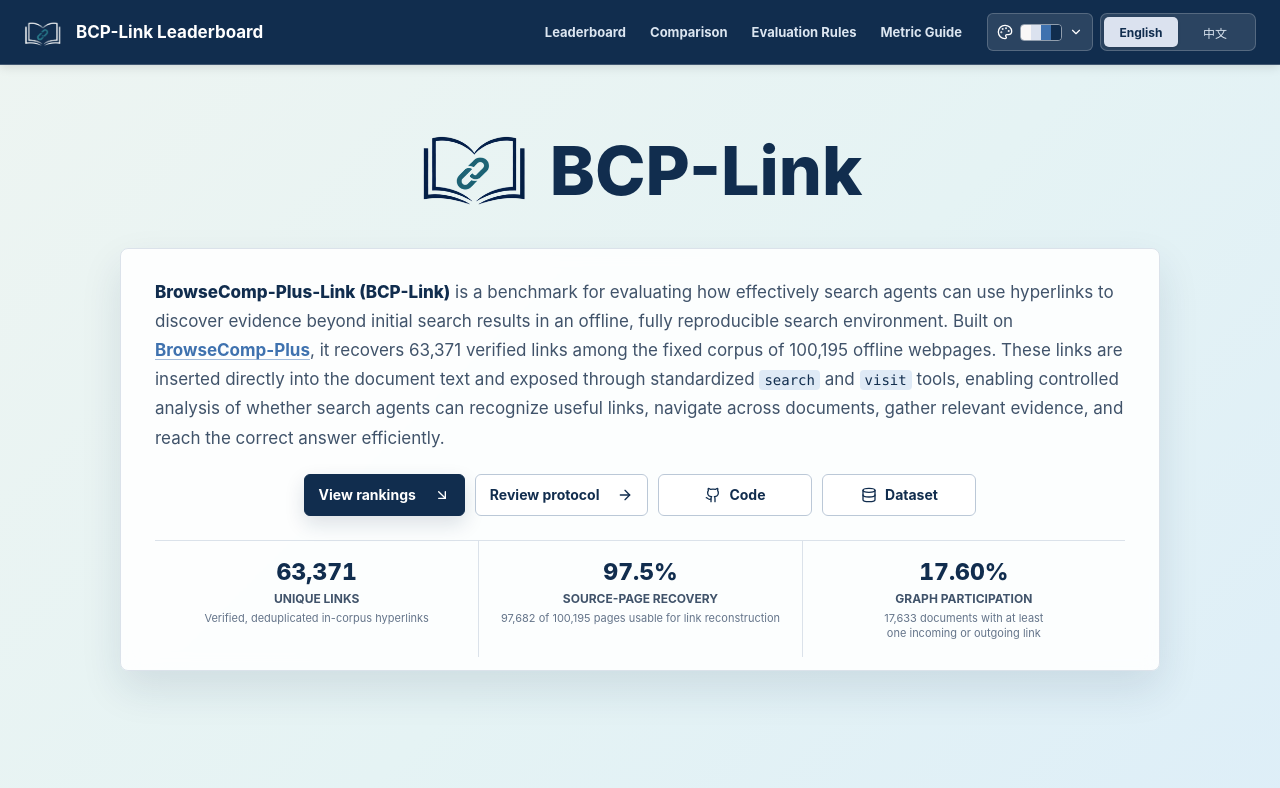
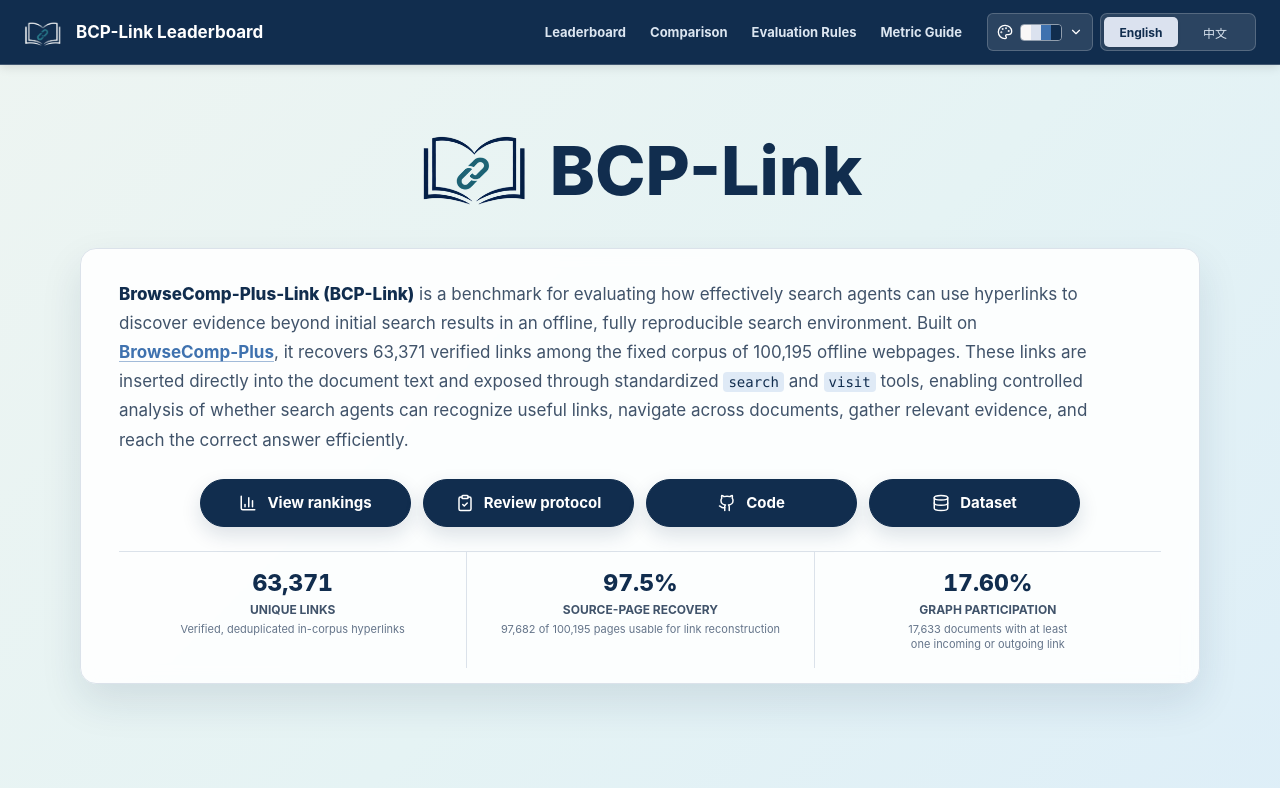
Before and after one commit to ml-stat-Sustech/bcp-link-leaderboard, a React (Vite) app: page / in a window 1280 px wide. Shown: the top 788 px of the page. Built offline with nearby package versions, Linux system fonts and the light colour scheme.

Commit message:
Refine leaderboard intro actions

```diff
--- a/src/App.tsx
+++ b/src/App.tsx
@@ -10,13 +10,12 @@ import {
 import {
   AlertTriangle,
   ArrowDown,
-  ArrowDownRight,
-  ArrowRight,
   ArrowUp,
   ArrowUpDown,
   BarChart3,
   Check,
   ChevronDown,
+  ClipboardCheck,
   Database,
   Github,
   Info,
@@ -1337,10 +1336,10 @@ export function LeaderboardApp({ csvText = resultsCsv }: LeaderboardAppProps) {
                 </p>
                 <div className="intro-actions">
                   <a className="intro-action intro-action-primary" href="#leaderboard">
-                    {copy.intro.rankingsAction} <ArrowDownRight aria-hidden="true" />
+                    <BarChart3 aria-hidden="true" /> <span>{copy.intro.rankingsAction}</span>
                   </a>
                   <a className="intro-action intro-action-secondary" href="#rules">
-                    {copy.intro.protocolAction} <ArrowRight aria-hidden="true" />
+                    <ClipboardCheck aria-hidden="true" /> <span>{copy.intro.protocolAction}</span>
                   </a>
                   <a
                     className="intro-action intro-action-resource"
--- a/src/styles.css
+++ b/src/styles.css
@@ -651,12 +651,12 @@ dd {
 }
 
 .intro-body {
-  max-width: 1040px;
+  max-width: 1120px;
   margin: 34px auto 0;
-  padding: 29px 34px 13px;
+  padding: 31px 38px 15px;
   background: var(--raised-bg);
   border: 1px solid var(--border);
-  border-radius: 8px;
+  border-radius: 16px;
   box-shadow: var(--raised-shadow);
   backdrop-filter: blur(8px);
   -webkit-backdrop-filter: blur(8px);
@@ -695,58 +695,46 @@ dd {
 }
 
 .intro-actions {
-  display: flex;
+  width: min(100%, 880px);
+  display: grid;
+  grid-template-columns: repeat(4, minmax(0, 1fr));
+  align-items: center;
+  gap: 12px;
+  margin: 24px auto 0;
+}
+
+.intro-action {
+  min-width: 0;
+  height: 48px;
+  display: inline-flex;
   align-items: center;
   justify-content: center;
-  flex-wrap: wrap;
   gap: 10px;
-  margin-top: 21px;
-}
-
-.intro-action {
-  min-width: 154px;
-  height: 42px;
-  display: inline-flex;
-  align-items: center;
-  justify-content: space-between;
-  gap: 18px;
-  padding: 0 14px;
-  border: 1px solid var(--border-strong);
-  border-radius: 6px;
-  font-size: 14px;
+  padding: 0 20px;
+  color: var(--primary-contrast);
+  background: var(--primary-strong);
+  border: 1px solid var(--primary-strong);
+  border-radius: 999px;
+  box-shadow: 0 8px 20px color-mix(in srgb, var(--primary-strong) 14%, transparent);
+  font-size: 15px;
   font-weight: 740;
   text-decoration: none;
-  transition: transform 140ms ease, border-color 140ms ease, box-shadow 140ms ease;
+  white-space: nowrap;
+  transition: transform 140ms ease, background-color 140ms ease, box-shadow 140ms ease;
 }
 
 .intro-action svg {
-  width: 16px;
-  height: 16px;
-}
-
-.intro-action-primary {
-  color: var(--primary-contrast);
-  background: var(--primary-strong);
-  border-color: var(--primary-strong);
-  box-shadow: 0 8px 20px color-mix(in srgb, var(--primary-strong) 14%, transparent);
-}
-
-.intro-action-secondary {
-  color: var(--text);
-  background: color-mix(in srgb, var(--surface) 82%, transparent);
-}
-
-.intro-action-resource {
-  justify-content: center;
-  gap: 8px;
-  color: var(--text);
-  background: color-mix(in srgb, var(--surface) 82%, transparent);
+  width: 18px;
+  height: 18px;
+  flex: 0 0 auto;
+  color: currentColor;
 }
 
 @media (hover: hover) and (pointer: fine) {
   .intro-action:not(:disabled):hover {
     transform: translateY(-2px);
-    border-color: var(--primary);
+    background: color-mix(in srgb, var(--primary-strong) 90%, var(--primary));
+    box-shadow: 0 11px 24px color-mix(in srgb, var(--primary-strong) 20%, transparent);
   }
 }
 
@@ -2341,6 +2329,11 @@ tbody tr:hover .model-column {
     width: min(calc(100% - 28px), 1280px);
   }
 
+  .intro-actions {
+    max-width: 620px;
+    grid-template-columns: repeat(2, minmax(0, 1fr));
+  }
+
   .nav-inner {
     min-height: 60px;
     gap: 12px;
@@ -2550,7 +2543,8 @@ tbody tr:hover .model-column {
 
   .intro-body {
     margin-top: 26px;
-    padding: 21px 18px 8px;
+    padding: 22px 18px 10px;
+    border-radius: 14px;
   }
 
   .intro-body p {
@@ -2559,11 +2553,13 @@ tbody tr:hover .model-column {
   }
 
   .intro-actions {
+    width: 100%;
+    grid-template-columns: 1fr;
     align-items: stretch;
   }
 
   .intro-action {
-    flex: 1 1 180px;
+    width: 100%;
   }
 
   .dataset-stats {
```
Also changed, not shown: 2 other files (tests, documents, lock files or other folders).
